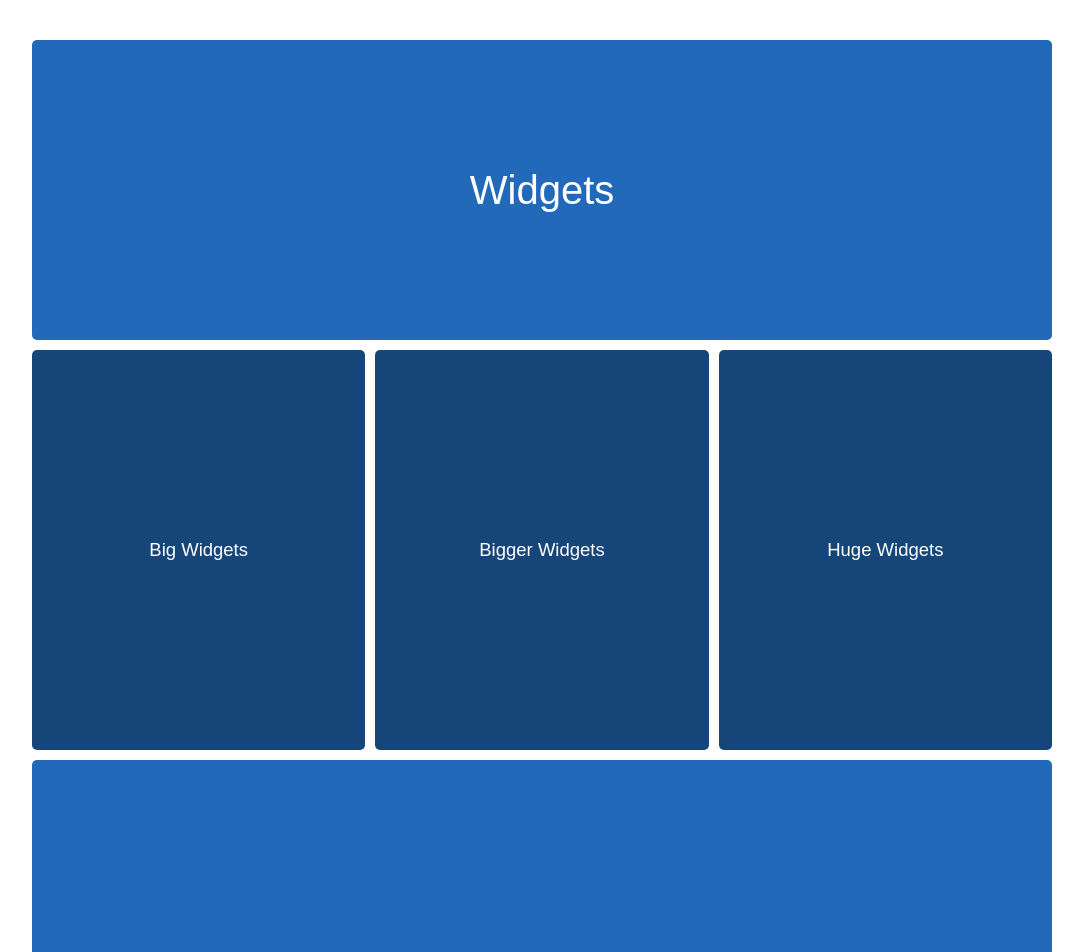
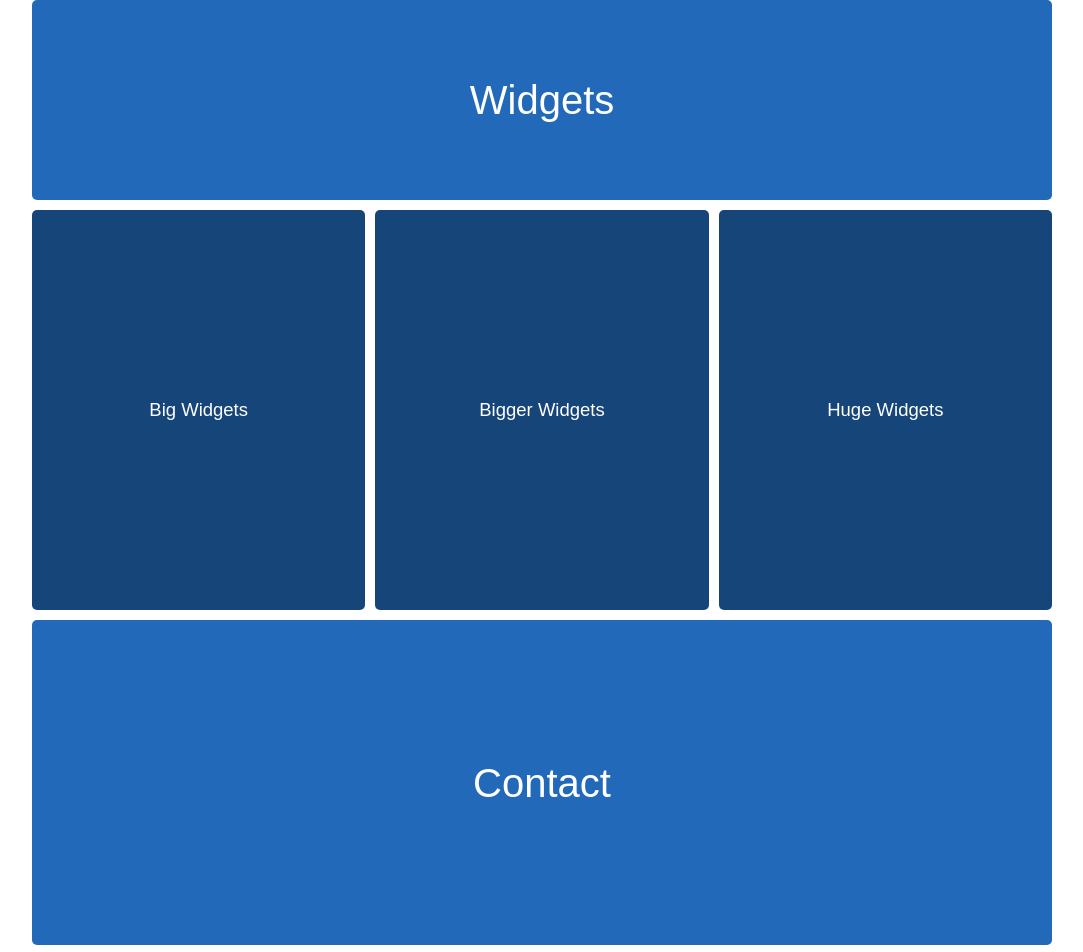
Before and after one commit to hrytsunyk/my-it-learn, a plain HTML site: page Lesson2/Task 1/index.html in a window 1280 px wide. Shown: the top 952 px of the page, without its empty margins (98-1181 px from the left). Drawn offline with Linux system fonts and the light colour scheme.

Commit message:
add flex to middle father

```diff
--- a/Lesson2/Task 1/main.css
+++ b/Lesson2/Task 1/main.css
@@ -1,16 +1,15 @@
 .grandfather {
-
     display: flex;
     justify-content: center;
     align-items: center;
     flex-wrap: wrap;
-    margin: 40px;
+
 
 }
 
 .upper_father {
     background: #2269ba;
-    height: 300px;
+    height: 200px;
     width: 1020px ;
     display: flex;
     justify-content: center;
@@ -19,6 +18,8 @@
 }
 .middle_father {
     display: flex;
+    justify-content: center;
+    align-items: center;
     flex-wrap: wrap;
 
 }
@@ -36,7 +37,7 @@
 }
 .lower_father {
     background: #2269ba;
-    height: 500px;
+    height: 325px;
     width: 1020px;
     display: flex;
     justify-content: center;
```
